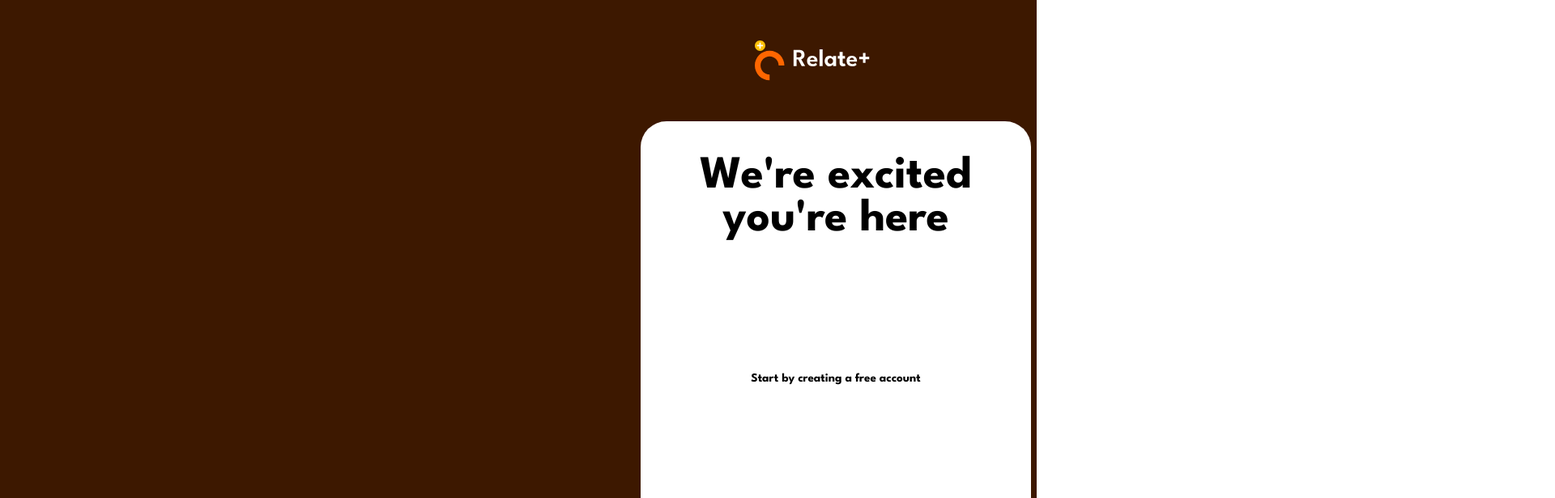
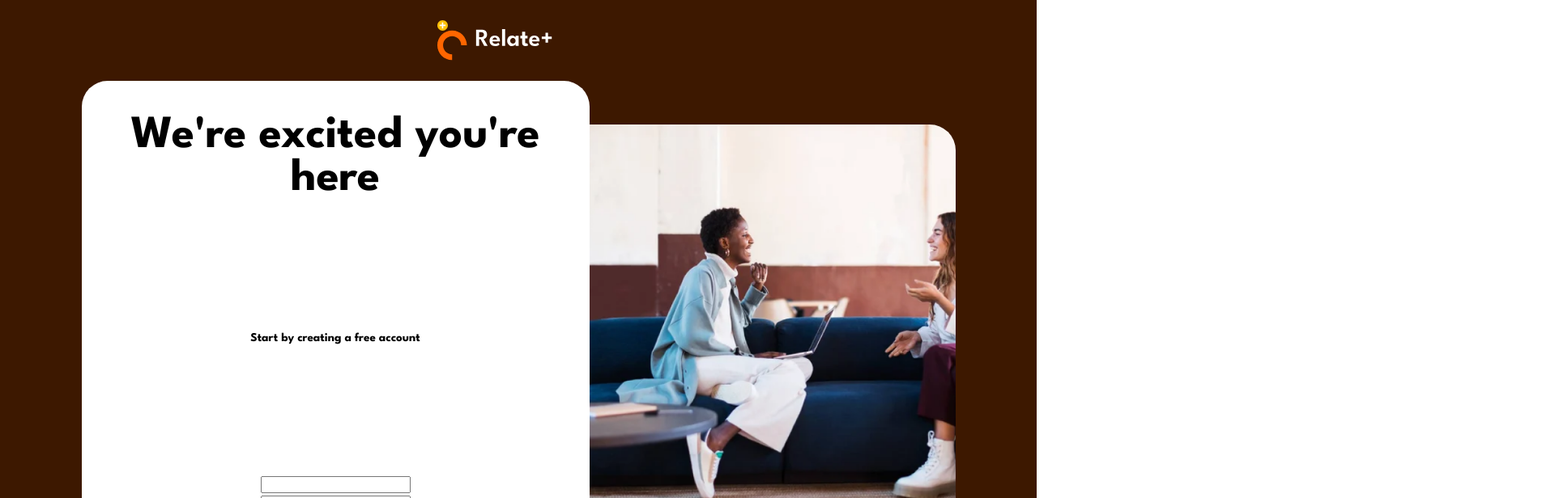
Before and after one commit to emdes12/Relateplus-CRM, a Vue app: page /signup in a window 1280 px wide. Shown: the top 616 px of the page at 81% size, 1920 px wide, since content can reach past the window. Built offline with nearby package versions, Linux system fonts and the light colour scheme.

Commit message:
successfully done the containers responsivesness

```diff
--- a/src/views/auth/SIgnUpView.vue
+++ b/src/views/auth/SIgnUpView.vue
@@ -1,12 +1,13 @@
 <script setup>
 import Logo from "../../assets/icons/r+.svg"
+import AuthImg from "../../assets/images/auth-sign-up.png"
 </script>
 
 <template>
-  <div class="container auth">
+  <div class="auth">
+    <div class="container">
       <div class="logo"><img alt="logo" src="@/assets/logo2.svg" /></div>
-  <main>
-  <div class="content">
+    <main class="content">
       <div class="form-container">
         <h2>We're excited you're here</h2>
         <h4>Start by creating a free account</h4>
@@ -16,9 +17,11 @@ import Logo from "../../assets/icons/r+.svg"
           <button type="submit">Sign Up</button>
         </form>
       </div>
-    <div class="img"></div>
+      <div class="img">
+        <img class="imag" :src="AuthImg" />
       </div>
     </main>
+    </div>
   </div>
 </template>
 
@@ -27,14 +30,17 @@ import Logo from "../../assets/icons/r+.svg"
   background-color: var(--auth-bg);
   width: 100%;
   height: 100vh;
-  display: grid;
-  grid-template-columns: 1fr;
-  grid-template-rows: 150px 1fr;
 }
 
 .logo {
+  padding: 20px;
   display: grid;
   place-items: center;
+}
+
+.container {
+  display: grid;
+  grid-template-rows: 100px 1fr;
 }
 
 h2, h4 {
@@ -46,45 +52,47 @@ h4 {
   font-weight: 700;
 }
 
-main, .content {
-  display: grid;
-  place-items: center;
-}
-
-.content {
-  grid-template-rows: 602px;
-  grid-template-columns: 1fr 2000px 1fr;
+main.content {
+  display: flex;
+  align-items: center;
+  justify-content: center;
 }
 
 .img {
-  background-image: url("../../assets/images/auth-sign-up.png");
-  background-position: center;
-  background-size: cover;
-  background-repeat: no-repeat;
-  grid-column: 2 / 3;
-  width: 482px;
-  border-radius: 32px;
-  left: -200px;
-  position: sticky;
+  max-width: 452px;
+  border-top-right-radius: 32px;
+  border-bottom-right-radius: 32px;
   height: 494px;
+  overflow: hidden;
+}
+
+img.imag {
+  width: 100%;
+  height: 100%;
+  object-position: center;
+  object-fit: cover;
 }
 
 .form-container {
   background-color: white;
-  width: 482px;
+  width: 627px;
   gap: 20px;
   border-radius: 32px;
   height: 602px;
   display: flex;
   align-items: center;
-  z-index: 12;
   justify-content: space-between;
   flex-direction: column;
   padding: 42px 50px;
-  grid-column: 1 / 3;
 }
 
-@media (min-width: 1024px) {
+@media (max-width: 700px) {
+  .img {
+    display: none;
+  }
 
+  .form-container {
+    width: 100%;
+  }
 }
 </style>
```
Also changed, not shown: src/assets/images/auth-sign-up.png. Lines whose indentation alone changed are shown as unchanged.
